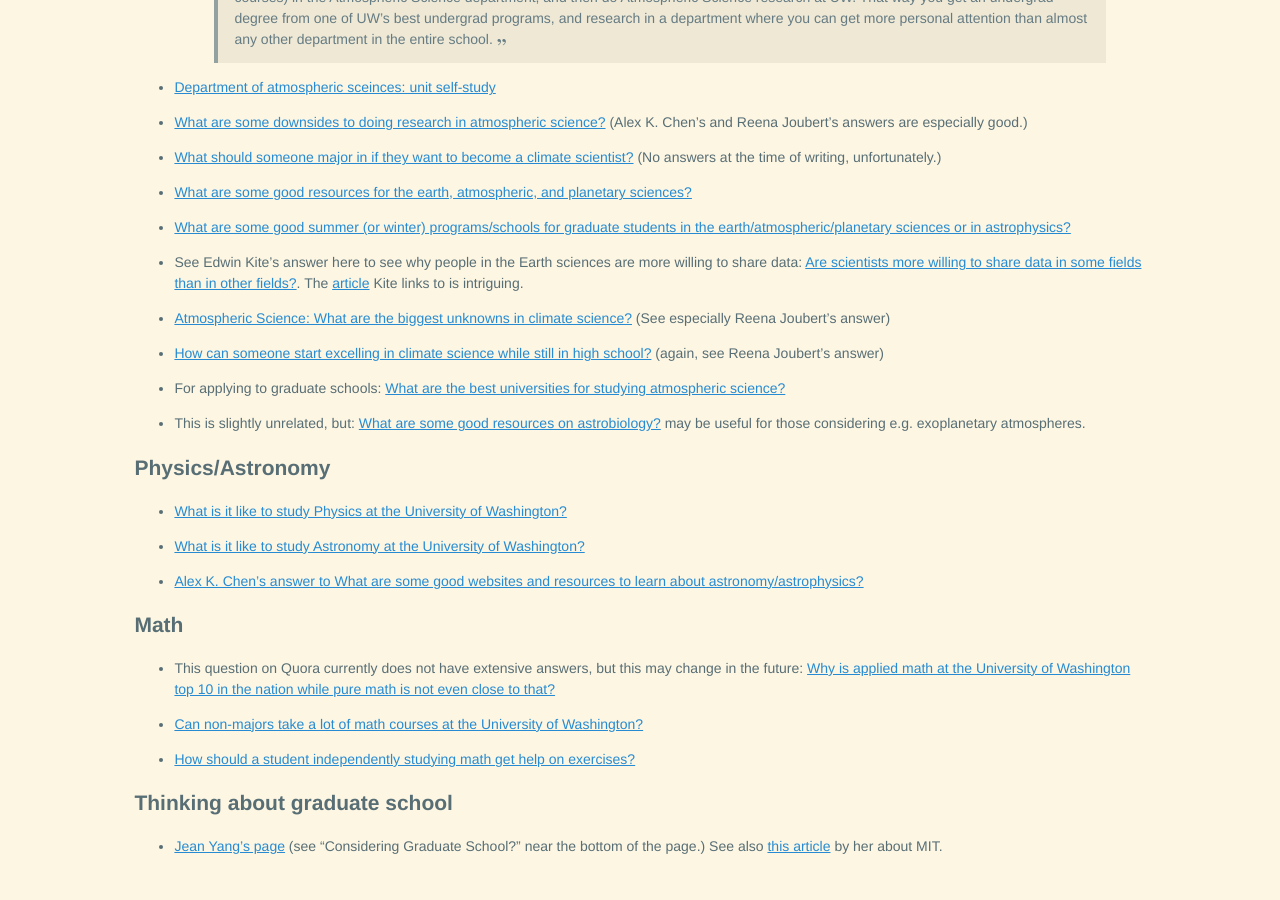
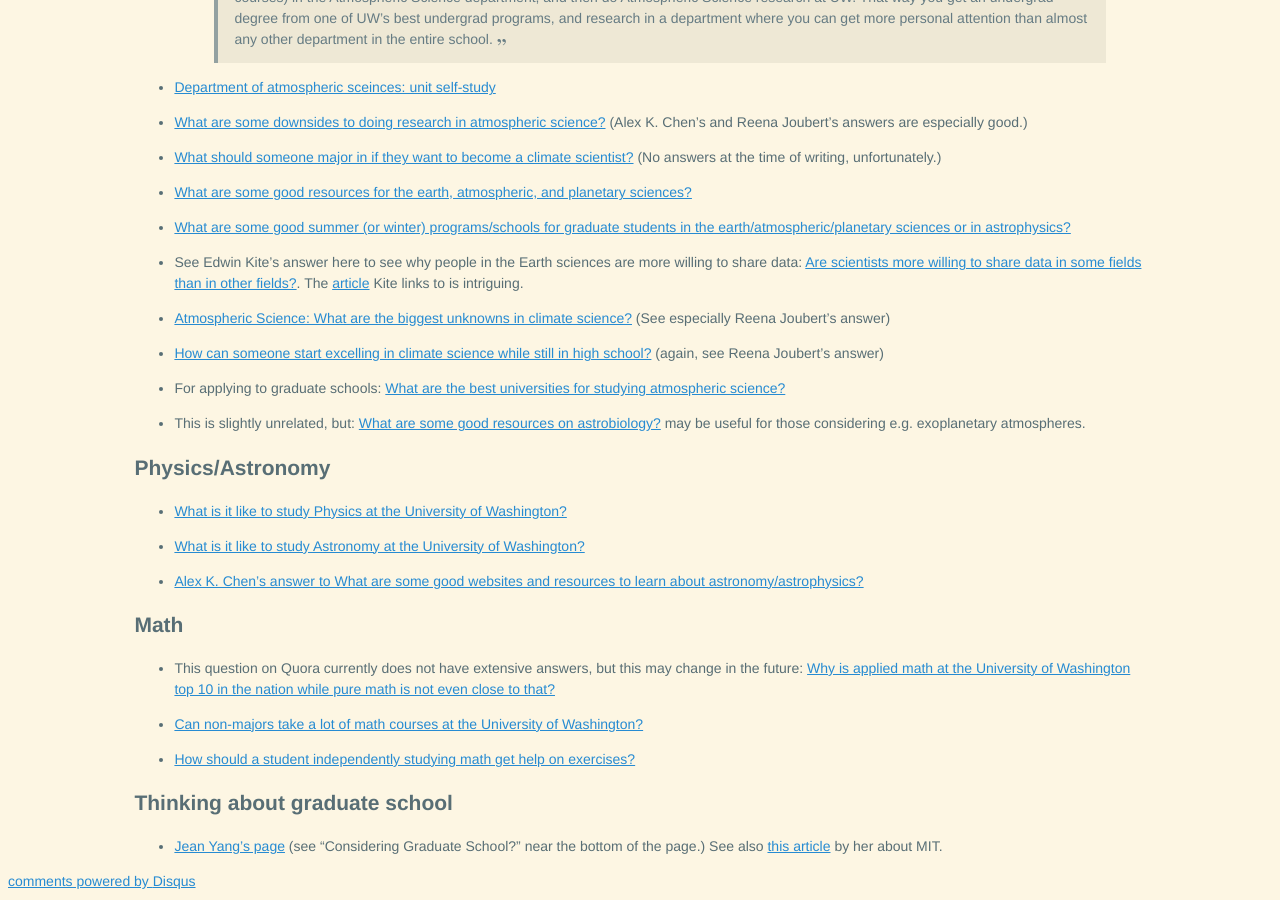
Before and after one commit to riceissa/riceissa.github.io, a Jekyll site: the page built from uw/resources.md, in a window 1280 px wide and 900 px high, scrolled down 2540 px. Built offline with Jekyll 4.4.1, drawn with Linux system fonts in a browser that asks for light colours; Markdown is read by kramdown in place of the engine named in the settings; comment, search, counter and statistics services are not loaded; before the commit the page ends 3411 px from its top, so only the background shows below that; part of the change alters nothing that is shown.

```diff
--- a/uw/resources.md
+++ b/uw/resources.md
@@ -1,6 +1,8 @@
 ---
 layout: default
 title: Resources for the University of Washington
+comments: yes
+disqus-id: b6ac33c58ab9c30934bfad47df30bd980e68388b
 ---
 
 A collection of information about the University of Washington (and also
```
